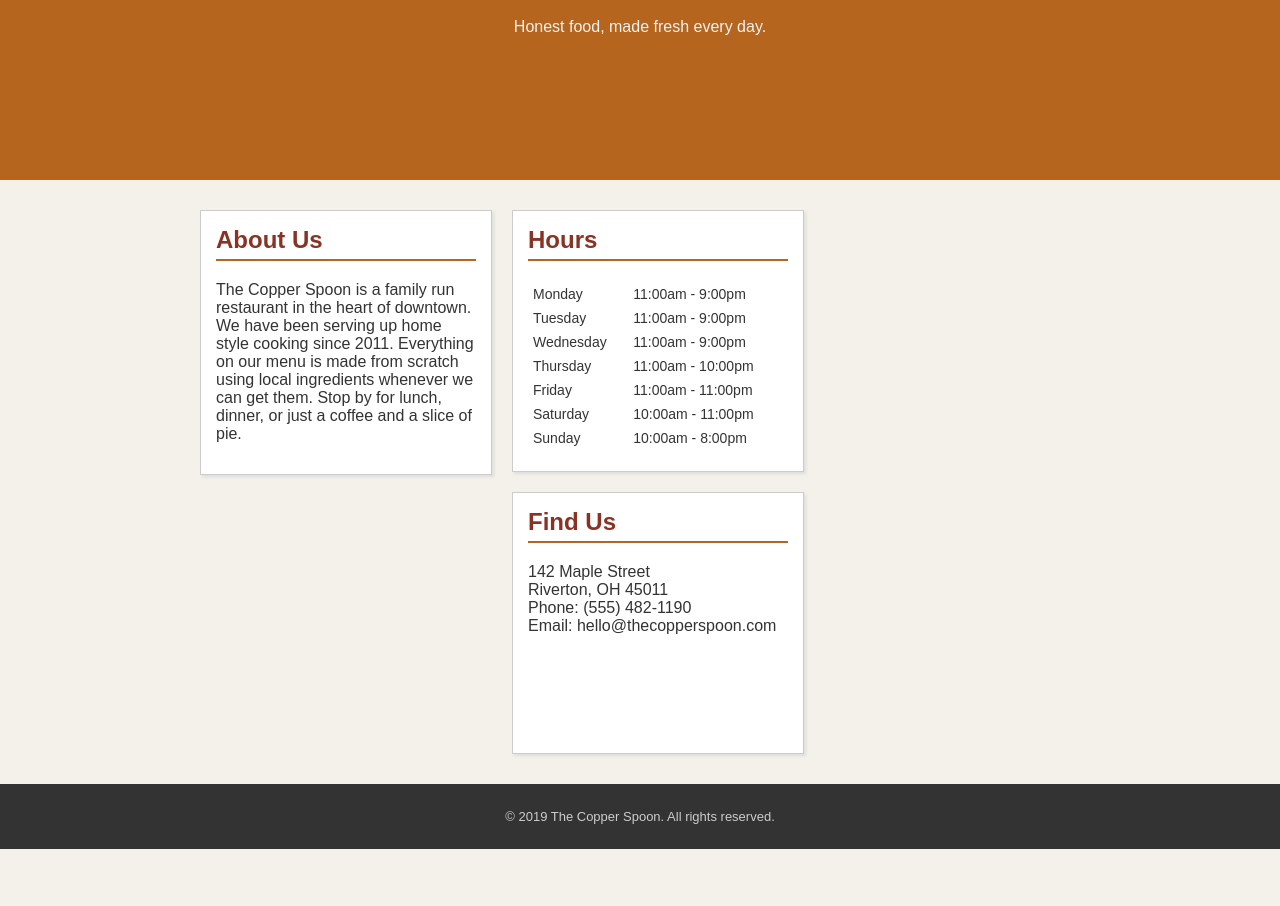
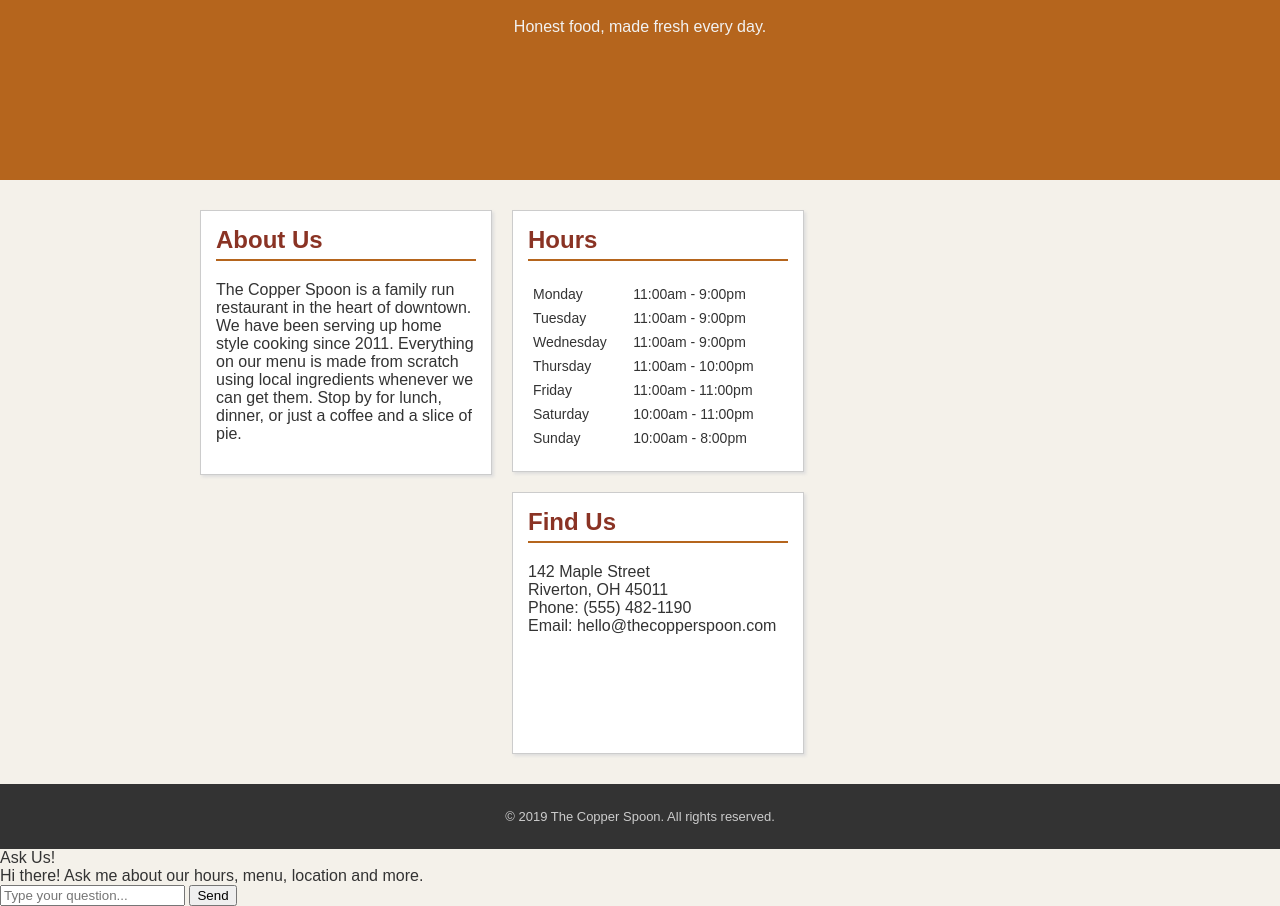
Before and after one commit to ayaangazali/restaurant-menu-qna, a plain HTML site: page index.html in a window 1280 px wide. Shown: the part 160-1066 px from the top of the page. Before the commit the page ends 1009 px from the top, so only its background shows below. Drawn offline with nearby package versions, Linux system fonts and the light colour scheme.

Commit message:
chat widget markup

```diff
--- a/index.html
+++ b/index.html
@@ -60,5 +60,19 @@
 	<p>&copy; 2019 The Copper Spoon. All rights reserved.</p>
 </div>
 
+<!-- chat widget -->
+<div id="chatbox">
+	<div id="chathead">Ask Us!</div>
+	<div id="chatmsgs">
+		<div class="botmsg">Hi there! Ask me about our hours, menu, location and more.</div>
+	</div>
+	<div id="chatinput">
+		<input type="text" id="userinput" placeholder="Type your question...">
+		<button onclick="sendMsg()">Send</button>
+	</div>
+</div>
+
+<script src="https://code.jquery.com/jquery-3.3.1.min.js"></script>
+<script src="chatbot.js"></script>
 </body>
 </html>
```
Also changed, not shown: menu.html (+14 -0 lines).
